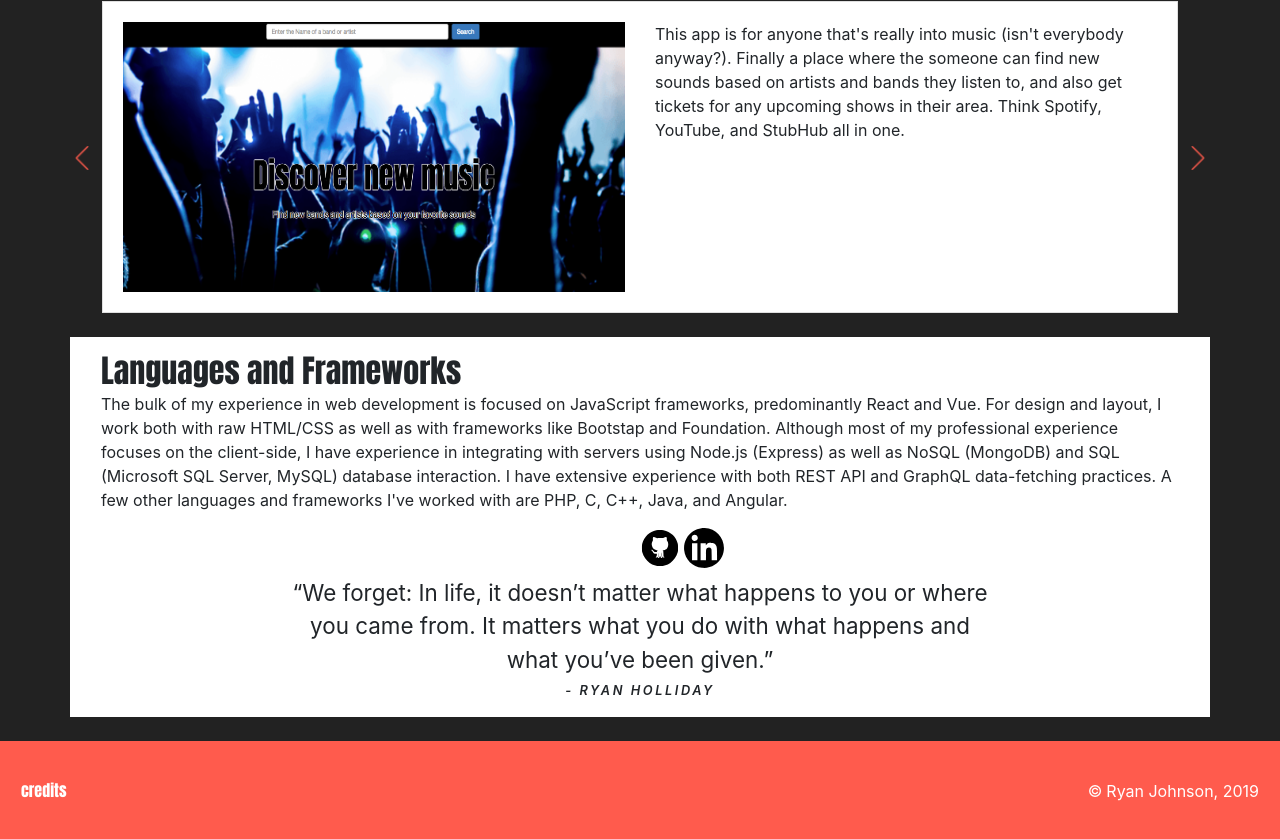
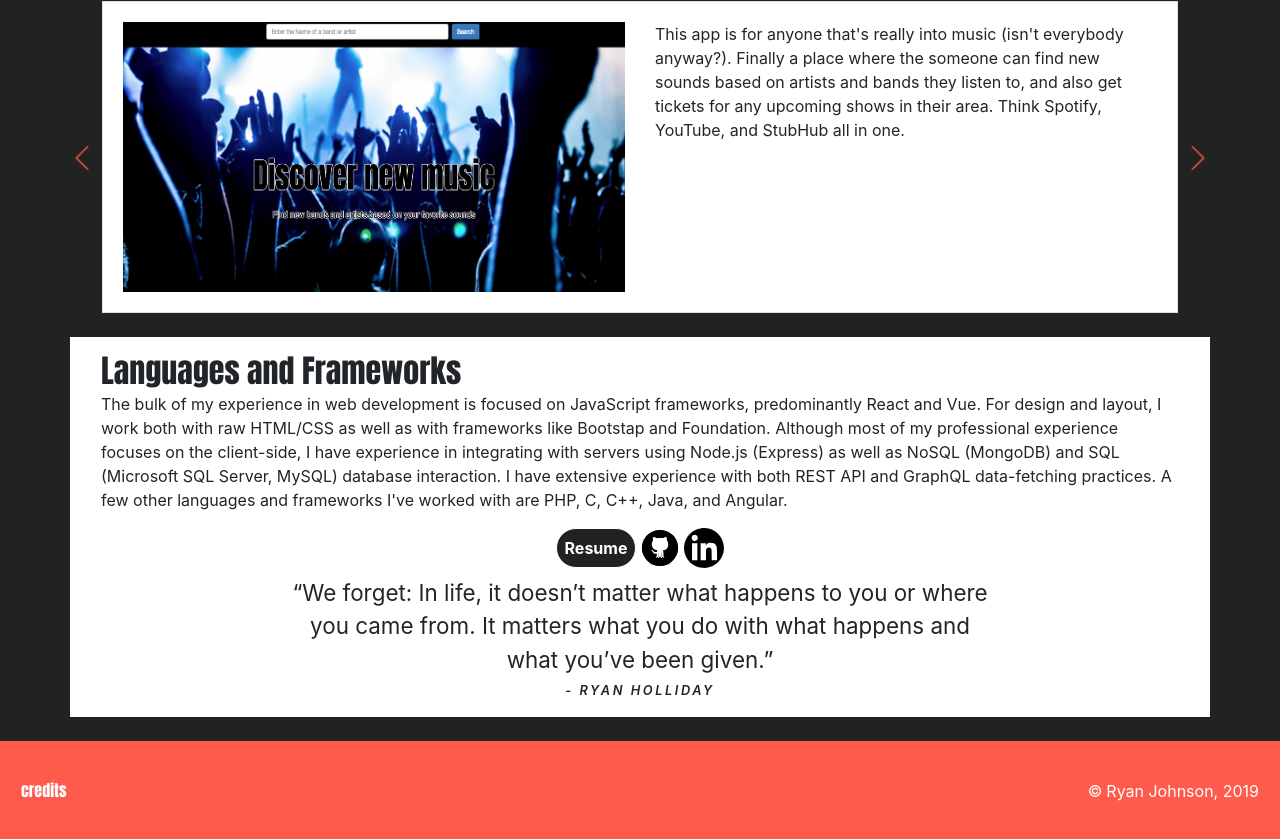
Before and after one commit to ryj1023/personal-site-gatsby, a Gatsby site: page /home in a window 1280 px wide. Shown: the part 1279-2118 px from the top of the page. Built offline with nearby package versions, Linux system fonts and the light colour scheme; Gatsby itself is replaced by a stand-in of ours.

Commit message:
updated resume button bg coor

```diff
--- a/src/pages/home/index.js
+++ b/src/pages/home/index.js
@@ -325,7 +325,7 @@ const IndexPage = props => {
             <a
               href={resumeURL}
               download="Ryan Johnson's Resume"
-              className={`font-weight-bold ${styles.buttonDownload} align-items-center text-decoration-none bg-white p-2 d-flex justify-content-center mr-1`}
+              className={`font-weight-bold ${styles.buttonDownload} align-items-center text-decoration-none p-2 d-flex justify-content-center mr-1`}
             >
               Resume
             </a>
--- a/src/pages/home/styles.module.scss
+++ b/src/pages/home/styles.module.scss
@@ -49,7 +49,7 @@
   border-radius: 2rem;
   height: 40px;
   background: #222222 !important;
-  color: white;
+  color: white !important;
   border: 1px solid white;
 }
 
```
